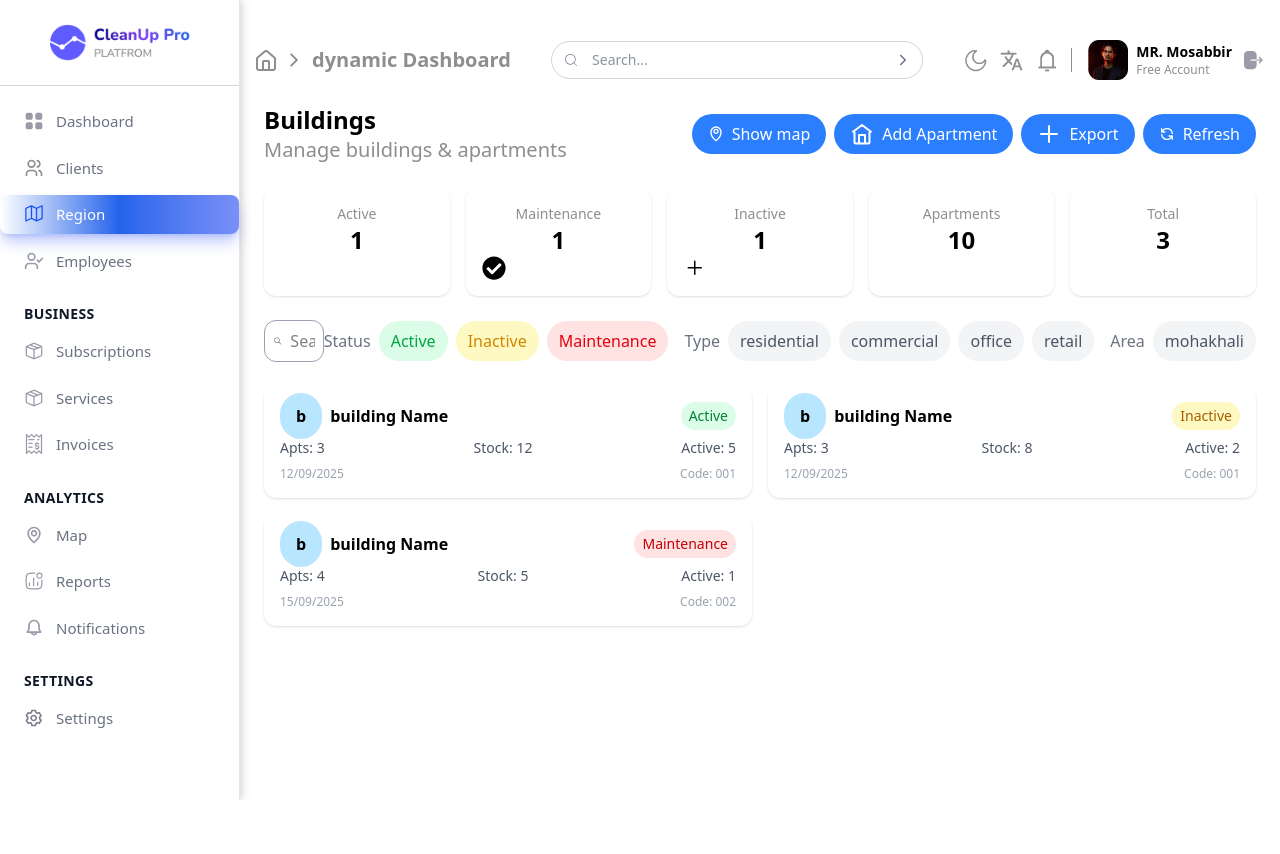
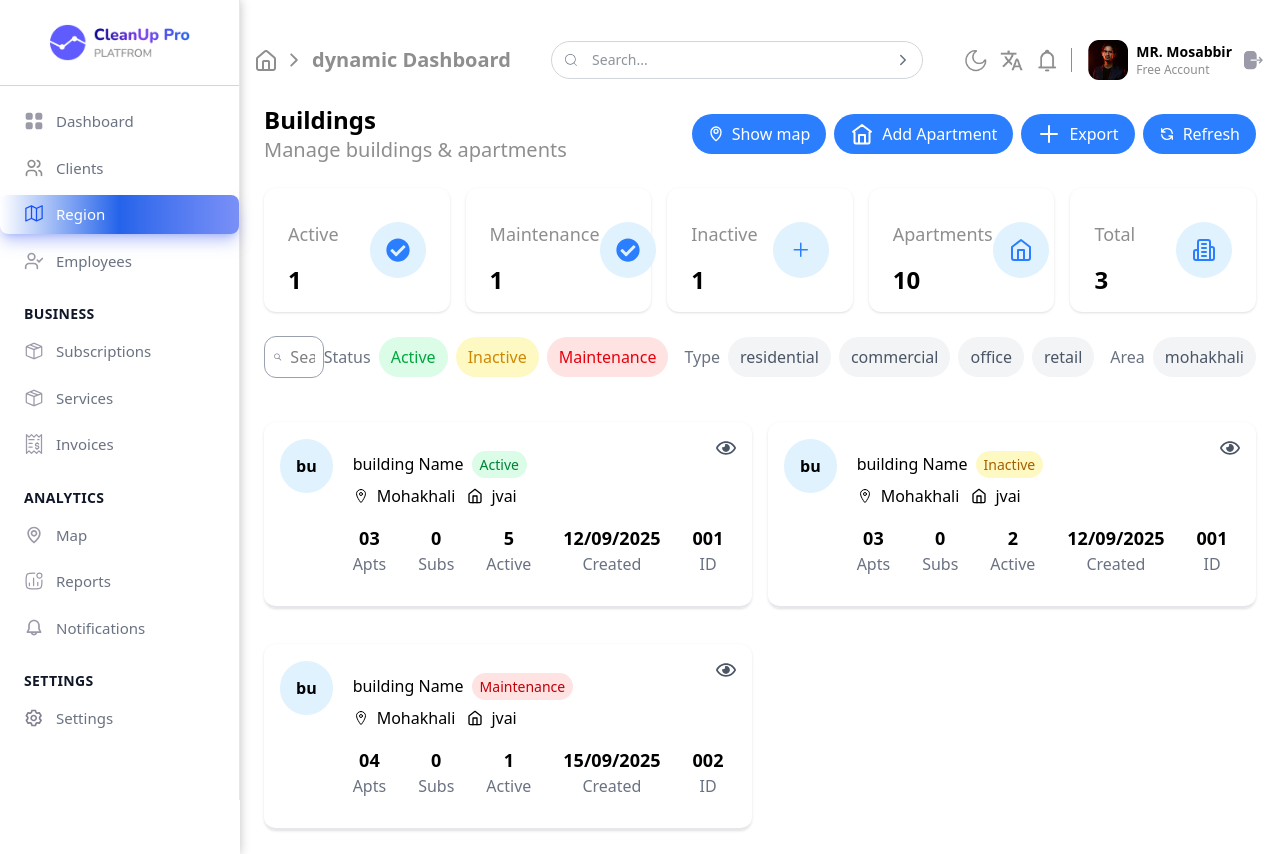
Before and after one commit to Alamin10231/CleanupSoftware, a React (Vite) app: page /region in a window 1280 px wide. Before the commit the page ends 800 px from the top, so only its background shows below. Built offline with nearby package versions, Linux system fonts and the light colour scheme.

Commit message:
region section done

```diff
--- a/src/Components/Region/Regioncomponent.tsx
+++ b/src/Components/Region/Regioncomponent.tsx
@@ -1,7 +1,10 @@
 import { useEffect, useState } from "react";
-import { FaCheckCircle } from "react-icons/fa";
+import { FaCheckCircle, FaRegEye, FaRegEyeSlash } from "react-icons/fa";
+import { FiHome } from "react-icons/fi";
 import { GoPlus } from "react-icons/go";
 import { IoIosSearch } from "react-icons/io";
+import { IoLocationOutline } from "react-icons/io5";
+import { LuBuilding2 } from "react-icons/lu";
 
 interface Building {
   id: number;
@@ -21,6 +24,7 @@ interface AlljsonResponse {
 }
 
 export default function RegionComponent() {
+  const [openeye,setopeneye] = useState(false)
   const [buildings, setBuildings] = useState<Building[]>([]);
   const [searchTerm, setSearchTerm] = useState("");
 
@@ -131,19 +135,23 @@ export default function RegionComponent() {
       {/* Top Stats */}
       <div className="grid grid-cols-5 gap-4">
         {[
-          { label: "Active", value: active },
+          { label: "Active", value: active,icon: <FaCheckCircle />  },
           { label: "Maintenance", value: maintenance ,icon: <FaCheckCircle />  },
           { label: "Inactive", value: inactive ,icon:<GoPlus />},
-          { label: "Apartments", value: apartments },
-          { label: "Total", value: total },
+          { label: "Apartments", value: apartments,icon:<FiHome /> },
+          { label: "Total", value: total,icon:<LuBuilding2 /> },
         ].map((stat) => (
           <div
             key={stat.label}
-            className="bg-white dark:bg-gray-800 rounded-xl p-4 shadow text-center"
+            className="bg-white dark:bg-gray-800 rounded-xl p-4 px-6 shadow flex items-center justify-between "
           >
-            <p className="text-sm text-[#8E8E8E]">{stat.label}</p>
+            <div>
+              <p className="text-lg text-[#8E8E8E] py-4">{stat.label}</p>
             <p className="text-2xl font-bold">{stat.value}</p>
-            <p className="text-2xl font-bold">{stat.icon}</p>
+            </div>
+            <div>
+              <p className="text-2xl font-bold text-blue-500 p-4 bg-sky-100 rounded-full">{stat.icon}</p>
+            </div>
           </div>
         ))}
       </div>
@@ -180,17 +188,25 @@ export default function RegionComponent() {
         </div>
       </div>
 
-      <div className="grid grid-cols-1 md:grid-cols-2 gap-4">
+     <div className="grid grid-cols-1 md:grid-cols-2 gap-4 ">
   {filteredBuildings.map((b) => (
     <div
       key={b.id}
-            className="bg-white dark:bg-gray-800 rounded-xl p-4 shadow flex flex-col gap-2"
+      className="dark:bg-gray-800 rounded-xl p-4 shadow flex relative items-center justify-between gap-2 border-b-2  border-gray-200 mt-5"
     >
-            <div className="flex justify-between items-center">
-
-              <h2 className="font-semibold">  <span className="px-4 py-3 mr-2 bg-sky-200 rounded-full ">{b.name.split("")[0].slice(0,3)}</span>{b.name}</h2>
+      <div className="flex justify-start gap-3 items-center ">
+        <div className="pb-28 pt-4 ">
+          <h2 className="font-semibold">
+            <span className="px-4 py-4 mr-2 bg-sky-100 rounded-full">
+              {b.name.slice(0, 2)}
+            </span>
+          </h2>
+        </div>
+        <div className="py-2">
+          <p>
+            {b.name}
             <span
-                className={`text-sm px-2 py-1 rounded-full ${
+              className={`text-sm px-2 py-1 ml-2 rounded-full ${
                 b.status === "Active"
                   ? "bg-green-100 text-green-700"
                   : b.status === "Inactive"
@@ -200,20 +216,55 @@ export default function RegionComponent() {
             >
               {b.status}
             </span>
+          </p>
+
+          <div className="flex items-center gap-3 py-2">
+            <p className="flex items-center gap-2">
+              <IoLocationOutline /> Mohakhali
+            </p>
+            <p className="flex items-center gap-2">
+              <FiHome /> jvai
+            </p>
           </div>
-            <div className="text-sm text-gray-600 flex justify-between">
 
-              <span>Apts: {b.apartments}</span>
-              <span>Stock: {b.stock}</span>
-              <span>Active: {b.active}</span>
+          <div>
+            <p className="flex gap-8 text-md text-gray-500 mt-2">
+  <span className="flex flex-col items-center">
+    <span className="text-lg font-bold text-black">{b.apartments.toString().padStart(2,"0")}</span>
+    Apts
+  </span>
+  <span className="flex flex-col items-center">
+    <span className="text-lg font-bold text-black">0</span>
+    Subs
+  </span>
+  <span className="flex flex-col items-center">
+    <span className="text-lg font-bold text-black">{b.active}</span>
+    Active
+  </span>
+  <span className="flex flex-col items-center">
+    <span className="text-lg font-bold text-black">{b.createdOn}</span>
+    Created
+  </span>
+  <span className="flex flex-col items-center">
+    <span className="text-lg font-bold text-black">{b.code}</span>
+    ID
+  </span>
+</p>
+
           </div>
-            <div className="text-xs text-gray-400 flex justify-between">
-              <span>{b.createdOn}</span>
-              <span>Code: {b.code}</span>
         </div>
+      </div>
+
+      <button
+        className="absolute top-4 right-4 text-xl text-gray-600"
+        onClick={() => setopeneye(!openeye)}
+      >
+        {openeye ? <FaRegEyeSlash /> : <FaRegEye />}
+      </button>
     </div>
   ))}
 </div>
+
     </div>
   );
 }
```
Lines whose indentation alone changed are shown as unchanged.
